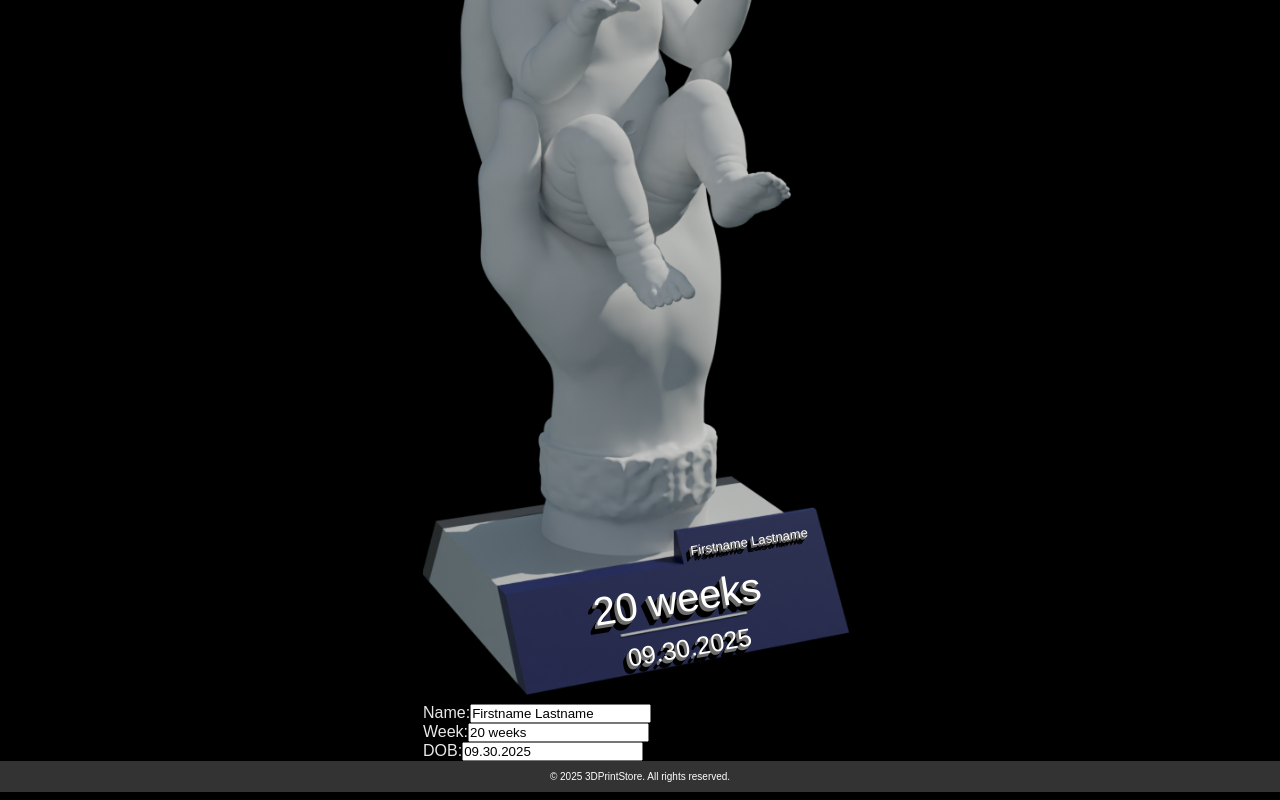
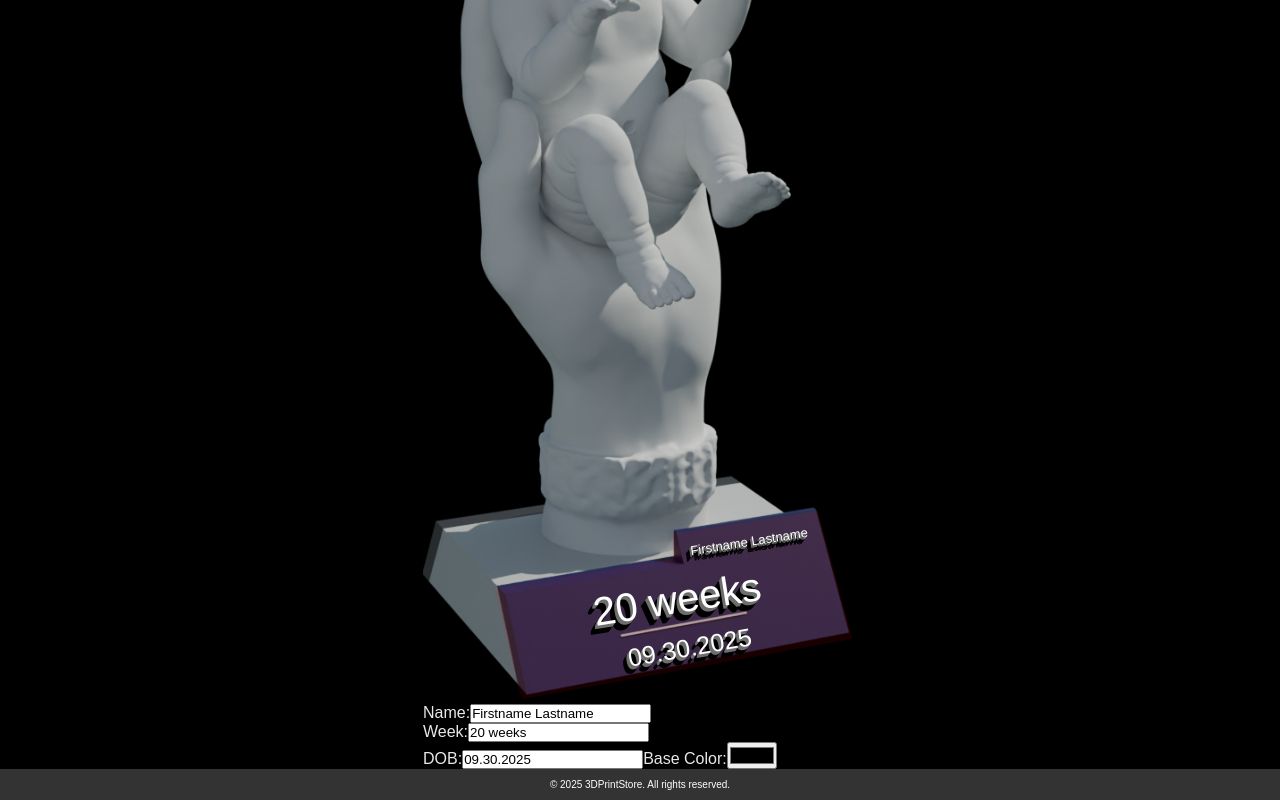
Before and after one commit to lucasliu2019/next_printstore, a Next.js app: page /baby3d in a window 1280 px wide. Shown: the part 374-1174 px from the top of the page. Built offline with nearby package versions, Linux system fonts and the light colour scheme.

Commit message:
color picker

```diff
--- a/src/app/baby3d/page.module.css
+++ b/src/app/baby3d/page.module.css
@@ -1,11 +1,11 @@
-.page{
+.page {
   display: flex;
   flex-direction: column;
   align-items: center;
   justify-self: center;
 }
 
-.card_image_wrapper{
+.card_image_wrapper {
   height: 918;
   width: 434px;
   margin: auto;
@@ -35,21 +35,17 @@
   justify-content: center;
 
   /* background-color: rgba(240, 248, 255, 0.458); */
+  z-index: 4;
 }
 
-.name{
+.name {
   color: white; /* Text color */
   font-size: 13px;
-    text-shadow:
-    -1px 1px 0px rgb(110, 110, 110),
-    -2px 2px 0px rgb(110, 110, 110),
-    -3px 3px 0px rgb(0, 0, 0),
-    -4px 4px 0px rgb(0, 0, 0),
-    -5px 5px 0px rgb(0, 0, 0),
-    -6px 6px 0px rgb(0, 0, 0);
+  text-shadow: -1px 1px 0px rgb(110, 110, 110), -2px 2px 0px rgb(110, 110, 110),
+    -3px 3px 0px rgb(0, 0, 0), -4px 4px 0px rgb(0, 0, 0),
+    -5px 5px 0px rgb(0, 0, 0), -6px 6px 0px rgb(0, 0, 0);
+    z-index: 4;
 }
-
-
 
 .week_wrapper {
   text-align: center;
@@ -63,7 +59,6 @@
   transform: rotate(-9deg); /* Rotate the text counterclockwise by 5 degrees */
   transform-origin: center; /* Set the origin to the center of the div */
 
-
   /* background-color: rgba(240, 248, 255, 0.458); */
   width: 310px;
   height: 50px;
@@ -71,21 +66,18 @@
   display: flex;
   align-items: center;
   justify-content: center;
+  z-index: 4;
 }
 
-  .week{
+.week {
   font-size: 40px;
   font-weight: 30;
   color: white;
-    text-shadow:
-        -1px 1px 0px rgb(110, 110, 110),
-        -2px 2px 0px rgb(110, 110, 110),
-        -3px 3px 0px rgb(110, 110, 110),
-        -4px 4px 0px rgb(0, 0, 0),
-        -5px 5px 0px rgb(0, 0, 0),
-        -6px 6px 0px rgb(0, 0, 0),
-        -7px 7px 0px rgb(0, 0, 0),
-        -8px 8px 0px rgb(0, 0, 0);
+  text-shadow: -1px 1px 0px rgb(110, 110, 110), -2px 2px 0px rgb(110, 110, 110),
+    -3px 3px 0px rgb(110, 110, 110), -4px 4px 0px rgb(0, 0, 0),
+    -5px 5px 0px rgb(0, 0, 0), -6px 6px 0px rgb(0, 0, 0),
+    -7px 7px 0px rgb(0, 0, 0), -8px 8px 0px rgb(0, 0, 0);
+    z-index: 4;
 }
 
 .dob_wrapper {
@@ -102,22 +94,40 @@
   /* background-color: rgba(240, 248, 255, 0.458); */
   width: 310px;
   height: 30px;
+  z-index: 4;
 }
 
-  .dob{
+.dob {
   font-size: 25px;
   font-weight: 30;
   color: white;
-    text-shadow:
-    -1px 1px 0px rgb(110, 110, 110),
-    -2px 2px 0px rgb(110, 110, 110),
-    -3px 3px 0px rgb(110, 110, 110),
-    -4px 4px 0px rgb(0, 0, 0),
-    -5px 5px 0px rgb(0, 0, 0),
-    -6px 6px 0px rgb(0, 0, 0),
+  text-shadow: -1px 1px 0px rgb(110, 110, 110), -2px 2px 0px rgb(110, 110, 110),
+    -3px 3px 0px rgb(110, 110, 110), -4px 4px 0px rgb(0, 0, 0),
+    -5px 5px 0px rgb(0, 0, 0), -6px 6px 0px rgb(0, 0, 0),
     -7px 7px 0px rgb(0, 0, 0);
+    z-index: 4;
 }
 
+.base_polygon {
+    position: absolute;
+    bottom: 0;
+    left: 0;
+
+    /* background-color: rgba(255, 0, 0, 0.236); */
+  width: 100%;
+  aspect-ratio: 0.866;
+  clip-path: polygon(
+    22% 97%,
+    23% 99%,
+    99% 87%,
+    91% 61.5%,
+    57.5% 66%,
+    57.5% 71%,
+    16.5% 77%
+    );
+    z-index: 3;
+    opacity: 40%;
+}
 
 /* Media query for small screens */
 @media (max-width: 768px) {
@@ -150,7 +160,7 @@
     height: 25px;
   }
 
-    .name{
+  .name {
     font-size: 6px; /* Adjust font size for smaller screens */
   }
 
--- a/src/app/baby3d/page.tsx
+++ b/src/app/baby3d/page.tsx
@@ -1,4 +1,4 @@
-"use client"
+"use client";
 import { useState } from "react";
 import styles from "./page.module.css";
 import Image from "next/image";
@@ -8,6 +8,7 @@ export default function About() {
   const [name, setName] = useState("Firstname Lastname");
   const [week, setWeek] = useState("20 weeks");
   const [dob, setDob] = useState("09.30.2025");
+  const [baseColor, setBaseColor] = useState("rgba(255, 0, 0, 0.236)"); // Default color for base_polygon
 
   return (
     <div className={styles.page}>
@@ -26,9 +27,19 @@ export default function About() {
             width={500}
             height={500}
           />
-          <div className={styles.name_wrapper}><span className={styles.name}>{name}</span></div>
-          <div className={styles.week_wrapper}><span className={styles.week}>{week}</span></div>
-          <div className={styles.dob_wrapper}><span className={styles.dob}>{dob}</span></div>
+          <div className={styles.name_wrapper}>
+            <span className={styles.name}>{name}</span>
+          </div>
+          <div className={styles.week_wrapper}>
+            <span className={styles.week}>{week}</span>
+          </div>
+          <div className={styles.dob_wrapper}>
+            <span className={styles.dob}>{dob}</span>
+          </div>
+          <div
+            className={styles.base_polygon}
+            style={{ backgroundColor: baseColor }}
+          ></div>
           <div></div>
         </div>
 
@@ -56,6 +67,13 @@ export default function About() {
             onChange={(e) => setDob(e.target.value)} // Update dob state
             maxLength={20} // Restrict name to 30 characters
           />
+
+          <label>Base Color:</label>
+          <input
+            type="color"
+            value={baseColor}
+            onChange={(e) => setBaseColor(e.target.value)} // Update base_polygon color
+          />
         </form>
       </ul>
     </div>
```
Lines whose indentation alone changed are shown as unchanged.
